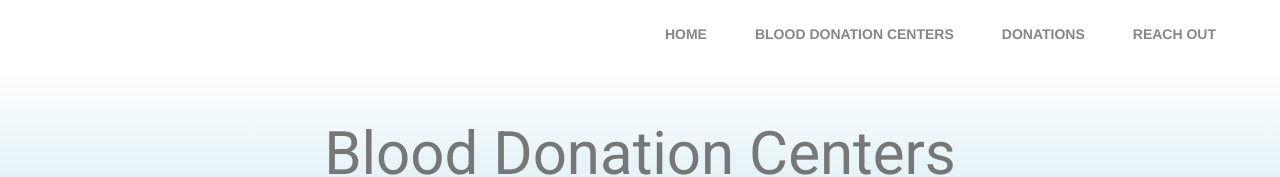
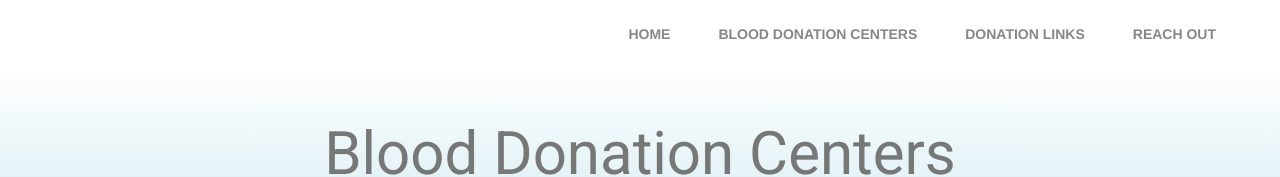
Before and after one commit to wchavezsalinas/helporlando.info, a plain HTML site: page blooddonation.html in a window 1280 px wide. Shown: the top 177 px of the page. Drawn offline with nearby package versions, Linux system fonts and the light colour scheme.

Commit message:
removed share.html and made minor changes

```diff
--- a/blooddonation.html
+++ b/blooddonation.html
@@ -54,7 +54,7 @@
             <nav class="android-navigation mdl-navigation">
               <a class="mdl-navigation__link mdl-typography--text-uppercase" href="index">Home</a>
               <a class="mdl-navigation__link mdl-typography--text-uppercase" href="blooddonation">Blood Donation Centers</a>
-              <a class="mdl-navigation__link mdl-typography--text-uppercase" href="donations">Donations</a>
+              <a class="mdl-navigation__link mdl-typography--text-uppercase" href="donations">Donation Links</a>
               <a class="mdl-navigation__link mdl-typography--text-uppercase" href="reach">Reach Out</a>
             </nav>
           </div>
@@ -68,7 +68,7 @@
         <nav class="mdl-navigation">
           <a class="mdl-navigation__link" href="index">Home</a>
           <a class="mdl-navigation__link" href="blooddonation">Blood Donation Center</a>
-          <a class="mdl-navigation__link" href="donations">Donations</a>
+          <a class="mdl-navigation__link" href="donations">Donation Links</a>
           <a class="mdl-navigation__link" href="reach">Reach Out</a>
         </nav>
       </div>
```
Also changed, not shown: donations.html (+2 -2 lines), reach.html (+2 -2 lines), share.html (deleted).
